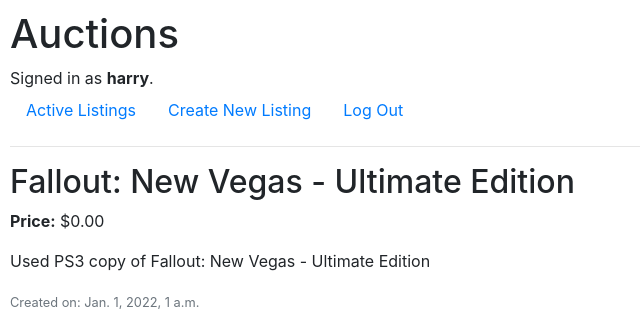
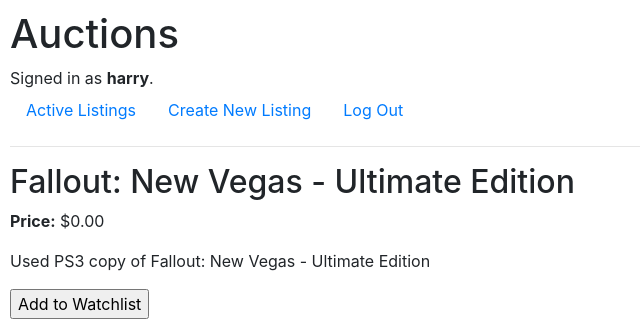
Before and after one commit to eduardoluis11/commerce, a Django app: page /listing/1 in a window 1280 px wide. Shown: the top 326 px of the page, without its empty margins (0-640 px from the left). Run offline with Django 4.2, Linux system fonts and the light colour scheme; a user stored in the database is signed in; data comes from the database, SQL or seed files in the repository; both versions use the stored data as it was after the commit; some libraries are stand-ins or nearby versions.

Commit message:
Updated Listing Page's Algorithm
Added the 'Add to Watchlist' button, which only appears if the user has logged into their account.

```diff
--- a/auctions/templates/auctions/listing.html
+++ b/auctions/templates/auctions/listing.html
@@ -7,6 +7,16 @@
     The next step is to show all of the information for that particular listing (including the category,
     which I’m not showing on the home page). I think I also want to show the name of the seller. I can do
     that by using the seller’s ID, and then printing their name.
+
+    I think it may be better if, instead of creating a button using the <button> tag, I would create a POST form with a
+    “submit” input. I’ll do that since, if I use a <button> tag, I would have to use JavaScript or an <a> tag to do any
+    interaction with that button. And what I really want is getting data using Django and Python. So, a POST form
+    with a “submit” input would be more appropriate.
+
+	And remember that the “Add to Watchlist” button should only appear if the user has logged into their account. So, I will
+    hide that button using django so that it only appears if the user logs in. I need to use the decorator that hides content
+    unless the user logs in.
+
     -->
     {% for listing_data in current_listing %}
         <h2>{{listing_data.product_name}}</h2>
@@ -14,9 +24,23 @@
         <p>   <!-- Price -->
             <b>Price:</b> ${{listing_data.initial_price}}
         </p>
+
+
+
         <p> <!-- Description -->
             {{listing_data.description}}
         </p>
+
+        {% if user.is_authenticated %}
+            <!-- "Add to Watchlist" button -->
+            <form method="post">
+                {% csrf_token %}
+                <input type="submit" value="Add to Watchlist">
+            </form>
+        {% endif %}
+
+
+
         <p> <!-- Date when the listing was created -->
             <small class="text-muted">Created on: {{listing_data.created_on}}</small>
         </p>
```
Also changed, not shown: db.sqlite3.
